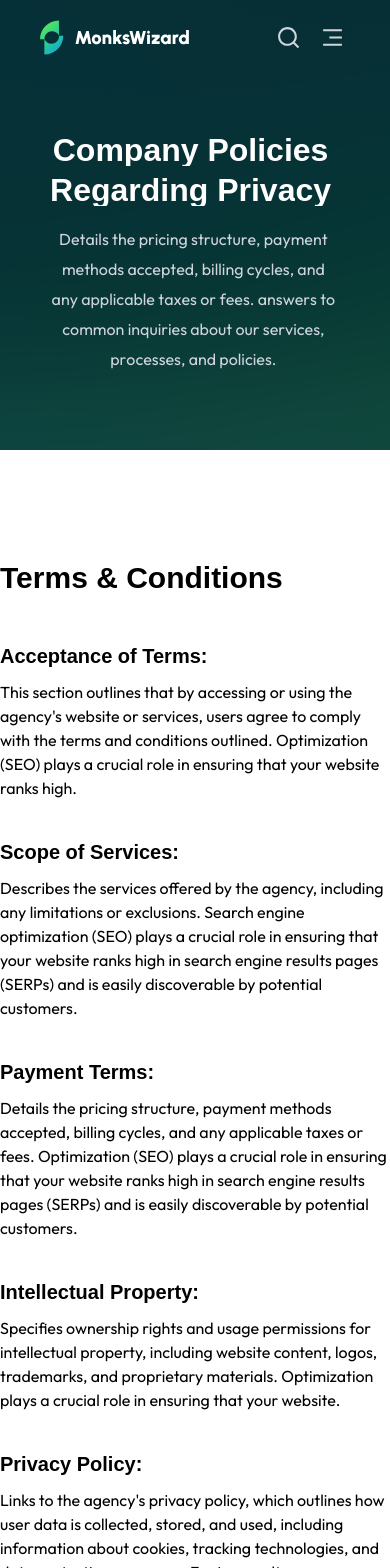
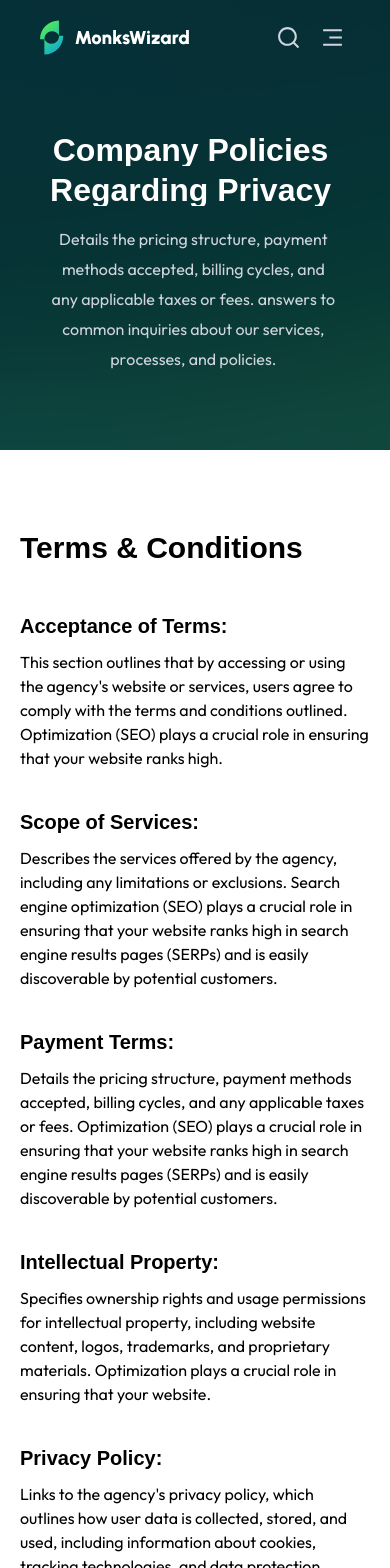
Before and after one commit to vivek9985/monkswizard, a Next.js app: page /terms in a window 390 px wide. Shown: the top 1568 px of the page. Built offline with nearby package versions, Linux system fonts and the light colour scheme; a web font is replaced by a local one.

Commit message:
modified terms page

```diff
--- a/src/Components/Section/Privacy/Privacy.tsx
+++ b/src/Components/Section/Privacy/Privacy.tsx
@@ -3,8 +3,7 @@ import Paragraph from "@/Components/Utils/Paragraph/Paragraph";
 
 export default function Privacy() {
     return (
-        <section className="py-[110px]">
-            <div className="max-w-[800px] mx-auto">
+            <section className="max-w-[800px] mx-auto py-20 lg:py-[110px] px-5 lg:px-0">
                 <Heading variant="h2">Privacy Policy</Heading>
                 <div className="flex flex-col gap-10 mt-12">
                     <div>
@@ -32,7 +31,6 @@ export default function Privacy() {
                         </Paragraph>
                     </div>
                 </div>
-            </div>
-        </section>
+            </section>
     )
 }
--- a/src/Components/Section/Terms/Terms.tsx
+++ b/src/Components/Section/Terms/Terms.tsx
@@ -3,8 +3,7 @@ import Paragraph from "@/Components/Utils/Paragraph/Paragraph";
 
 export default function Terms() {
     return (
-        <section className="py-[110px]">
-            <div className="max-w-[800px] mx-auto">
+            <section className="max-w-[800px] mx-auto py-20 lg:py-[110px] px-5 lg:px-0">
                 <Heading variant="h2">Terms & Conditions</Heading>
                 <div className="flex flex-col gap-10 mt-12">
                     <div>
@@ -62,7 +61,6 @@ export default function Terms() {
                         </Paragraph>
                     </div>
                 </div>
-            </div>
-        </section>
+            </section>
     )
 }
```
